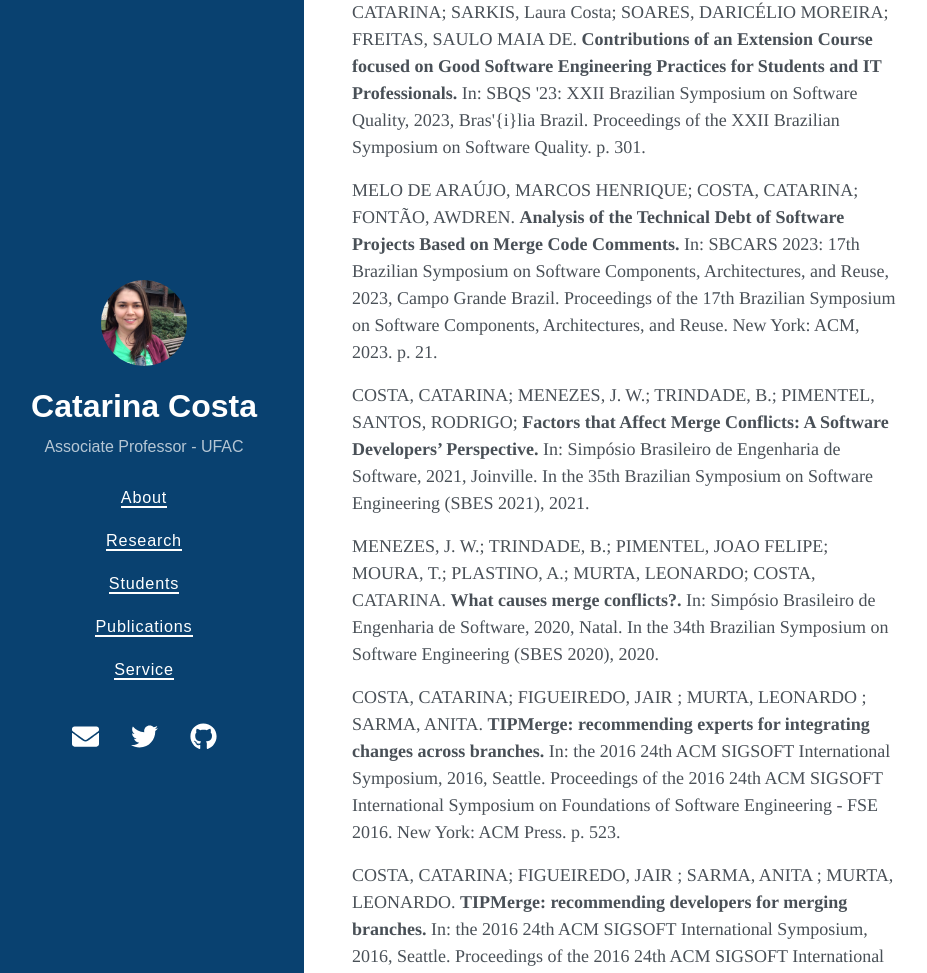
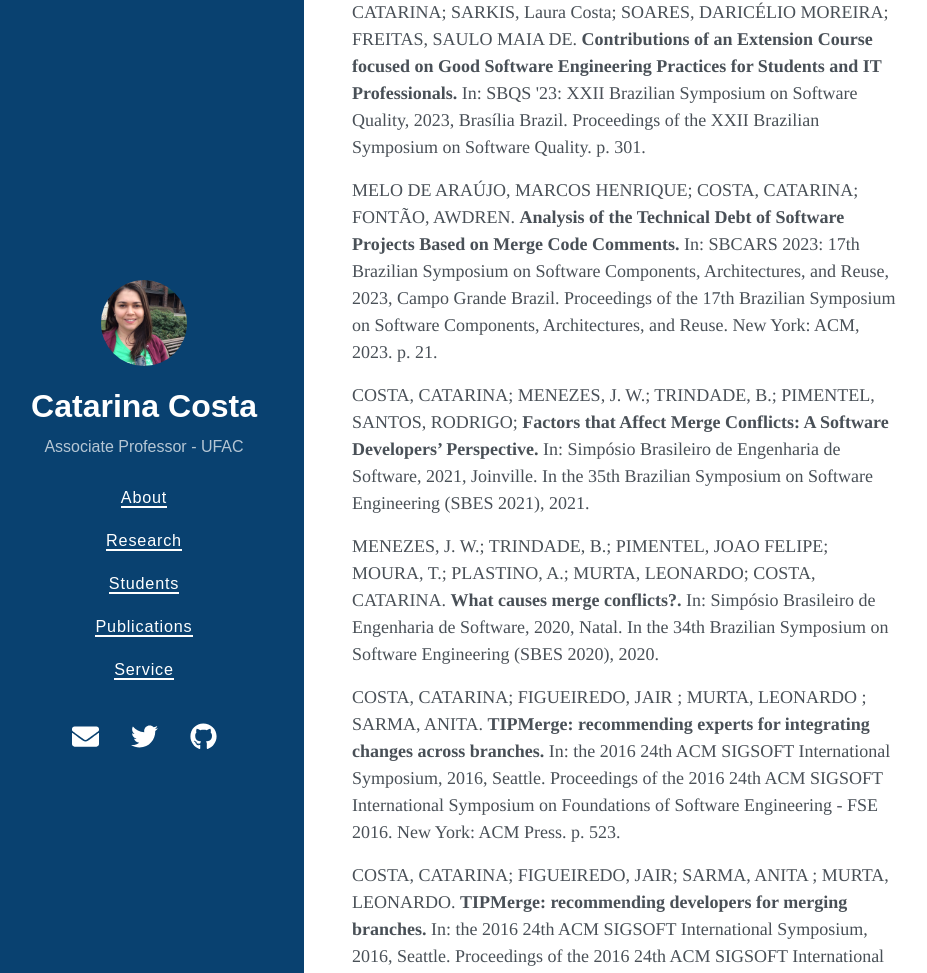
Before and after one commit to catarinacosta/catarinacosta.github.io, a Jekyll site: the page built from publications.md, in a window 1280 px wide and 1400 px high, scrolled down 1740 px. Shown: the part 177-1150 px from the top of the window, without its empty margins (16-943 px from the left). Built offline with Jekyll 4.4.1, drawn with Linux system fonts in a browser that asks for light colours; nearby versions of some CDN libraries.

Commit message:
Ajustando texto de publicações

```diff
--- a/publications.md
+++ b/publications.md
@@ -36,7 +36,7 @@ title: Publications
 
 <p>SOUZA, RODRIGO S.; VALENTIM, NATASHA M. C.; COSTA, CATARINA. <b>Aplicando Design Sprint em Sala de Aula Invertida: Um Estudo de Caso.</b> In: Simpósio Brasileiro de Informática na Educação, 2023, Brasil. Anais do XXXIV Simpósio Brasileiro de Informática na Educação (SBIE 2023). p. 402.</p>
 
-<p>CAVALCANTE, VICTÓRIA KAROLINA DE LIMA; COSTA, CATARINA; SARKIS, Laura Costa; SOARES, DARICÉLIO MOREIRA; FREITAS, SAULO MAIA DE. <b>Contributions of an Extension Course focused on Good Software Engineering Practices for Students and IT Professionals.</b> In: SBQS '23: XXII Brazilian Symposium on Software Quality, 2023, Bras'{i}lia Brazil. Proceedings of the XXII Brazilian Symposium on Software Quality. p. 301.</p>
+<p>CAVALCANTE, VICTÓRIA KAROLINA DE LIMA; COSTA, CATARINA; SARKIS, Laura Costa; SOARES, DARICÉLIO MOREIRA; FREITAS, SAULO MAIA DE. <b>Contributions of an Extension Course focused on Good Software Engineering Practices for Students and IT Professionals.</b> In: SBQS '23: XXII Brazilian Symposium on Software Quality, 2023, Brasília Brazil. Proceedings of the XXII Brazilian Symposium on Software Quality. p. 301.</p>
 
 <p>MELO DE ARAÚJO, MARCOS HENRIQUE; COSTA, CATARINA; FONTÃO, AWDREN. <b>Analysis of the Technical Debt of Software Projects Based on Merge Code Comments.</b> In: SBCARS 2023: 17th Brazilian Symposium on Software Components, Architectures, and Reuse, 2023, Campo Grande Brazil. Proceedings of the 17th Brazilian Symposium on Software Components, Architectures, and Reuse. New York: ACM, 2023. p. 21.</p>
 
@@ -46,7 +46,7 @@ title: Publications
 
 <p>COSTA, CATARINA; FIGUEIREDO, JAIR ; MURTA, LEONARDO ; SARMA, ANITA. <b>TIPMerge: recommending experts for integrating changes across branches.</b> In: the 2016 24th ACM SIGSOFT International Symposium, 2016, Seattle. Proceedings of the 2016 24th ACM SIGSOFT International Symposium on Foundations of Software Engineering - FSE 2016. New York: ACM Press. p. 523.</p>
 
-<p>COSTA, CATARINA; FIGUEIREDO, JAIR ; SARMA, ANITA ; MURTA, LEONARDO. <b>TIPMerge: recommending developers for merging branches.</b> In: the 2016 24th ACM SIGSOFT International Symposium, 2016, Seattle. Proceedings of the 2016 24th ACM SIGSOFT International Symposium on Foundations of Software Engineering - FSE 2016. New York: ACM Press, 2016. p. 998</p>
+<p>COSTA, CATARINA; FIGUEIREDO, JAIR; SARMA, ANITA ; MURTA, LEONARDO. <b>TIPMerge: recommending developers for merging branches.</b> In: the 2016 24th ACM SIGSOFT International Symposium, 2016, Seattle. Proceedings of the 2016 24th ACM SIGSOFT International Symposium on Foundations of Software Engineering - FSE 2016. New York: ACM Press, 2016. p. 998</p>
 
 <p>COSTA, CATARINA; FIGUEIREDO, J. J. C.; MURTA, LEONARDO. <b>Collaborative Merge in Distributed Software Development: Who Should Participate?.</b> In: The Twenty-Sixth International Conference on Software Engineering and Knowledge Engineering (SEKE), 2014, Vancouver. International Conference on Software Engineering and Knowledge Engineering, 2014.</p>
 
```
